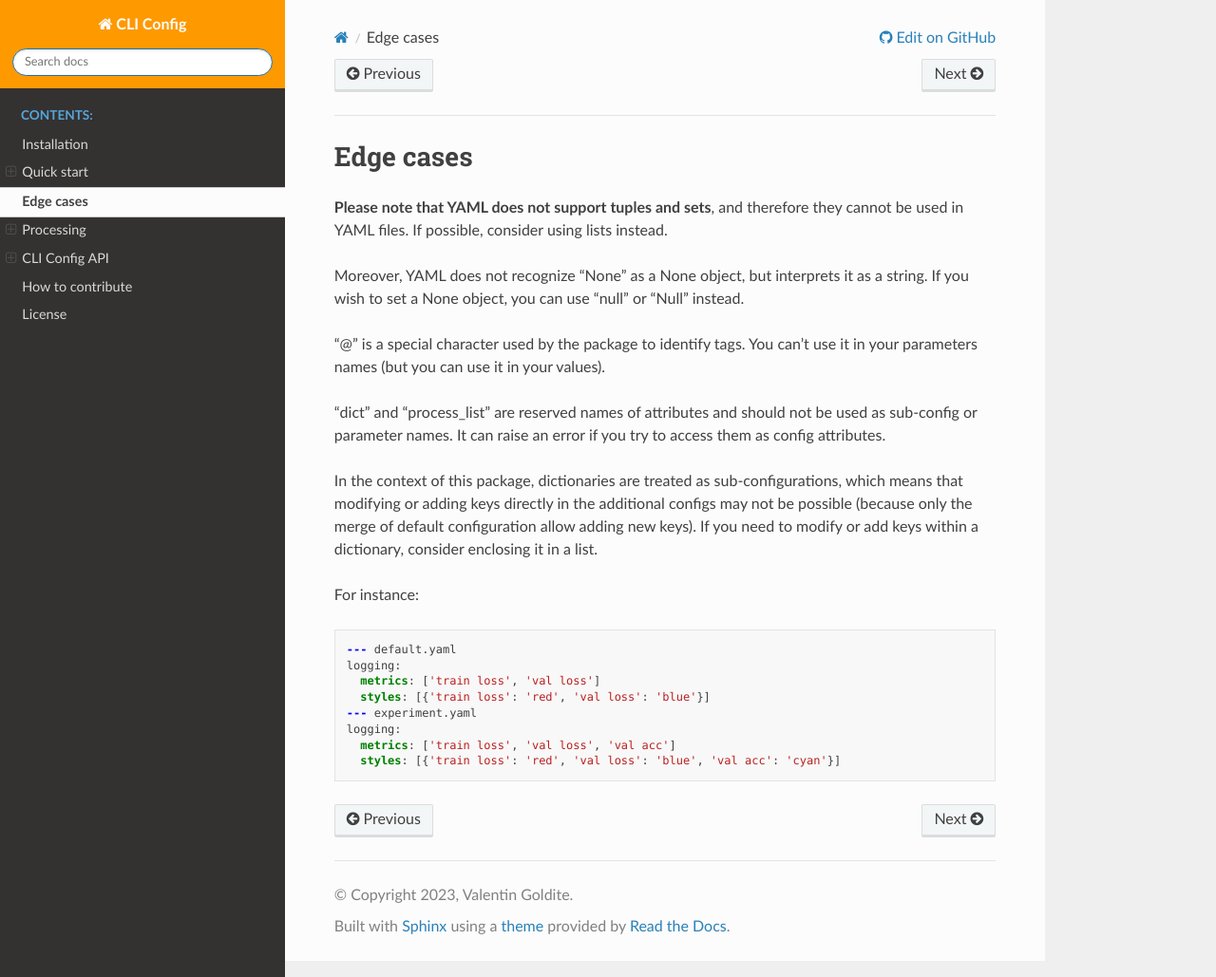
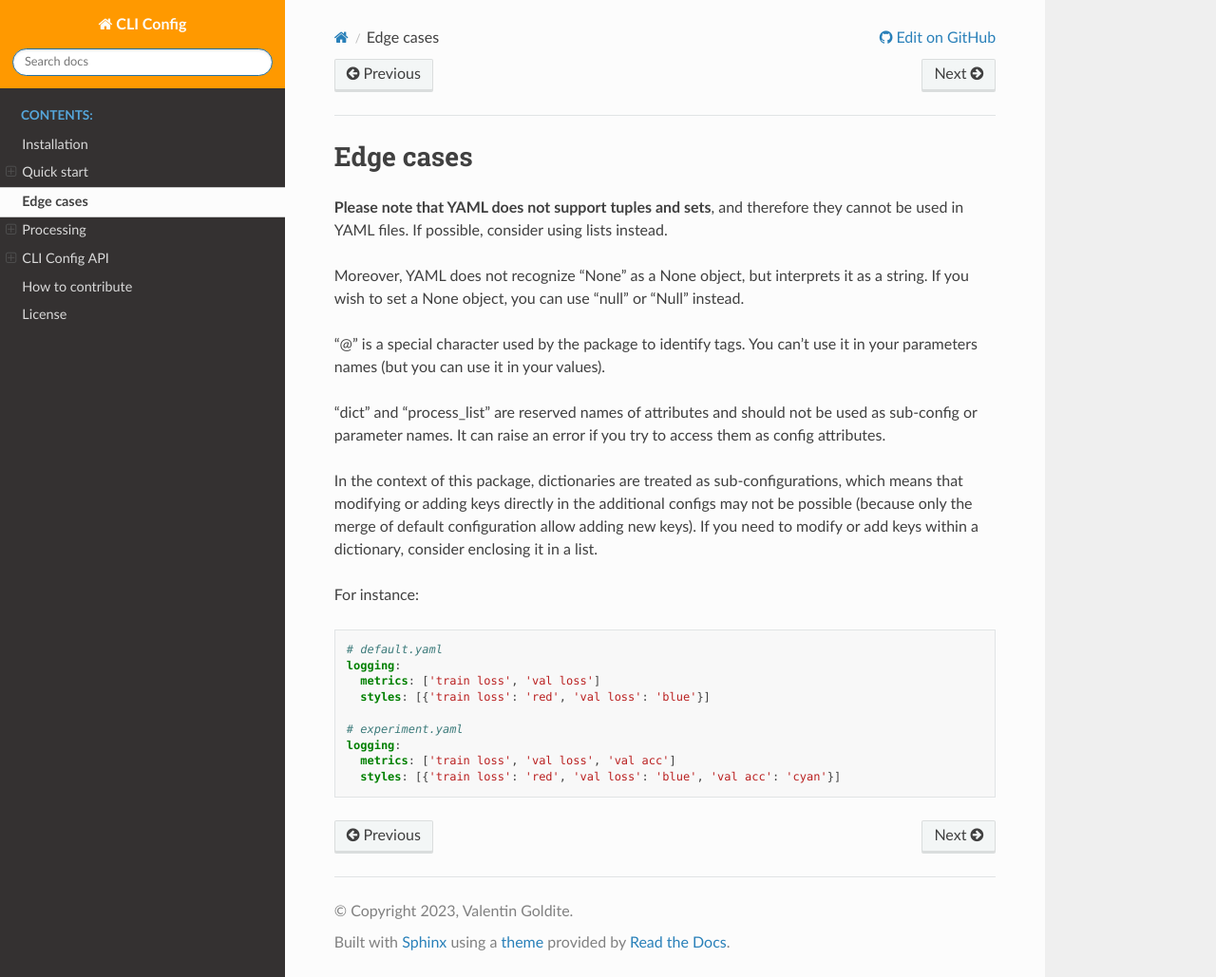
Before and after one commit to valentingol/cliconfig, a Sphinx documentation site: the page built from docs/edge_cases.md, in a window 1280 px wide and 1029 px high. Shown: the whole window at 95% size. Built offline with Sphinx 7.4.7 and the Read the Docs theme 2.0.0, drawn with Linux system fonts in a browser that asks for light colours; the version number could not be read and is left out.

Commit message:
✏️ Remove "---" in examples

````diff
--- a/docs/edge_cases.md
+++ b/docs/edge_cases.md
@@ -21,11 +21,12 @@ If you need to modify or add keys within a dictionary, consider enclosing it in
 For instance:
 
 ```yaml
---- default.yaml
+# default.yaml
 logging:
   metrics: ['train loss', 'val loss']
   styles: [{'train loss': 'red', 'val loss': 'blue'}]
---- experiment.yaml
+
+# experiment.yaml
 logging:
   metrics: ['train loss', 'val loss', 'val acc']
   styles: [{'train loss': 'red', 'val loss': 'blue', 'val acc': 'cyan'}]
````
